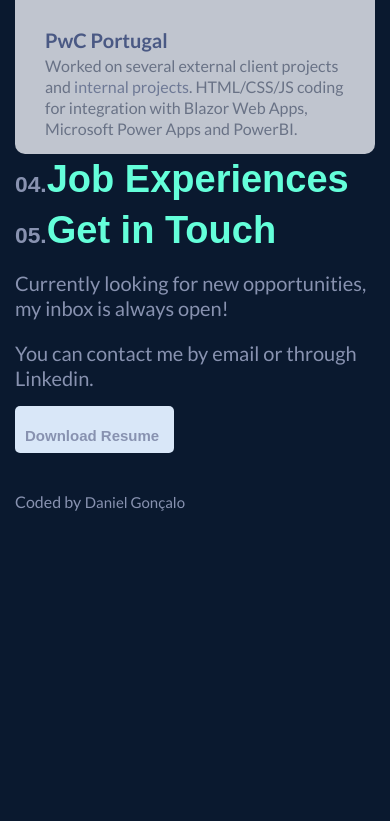
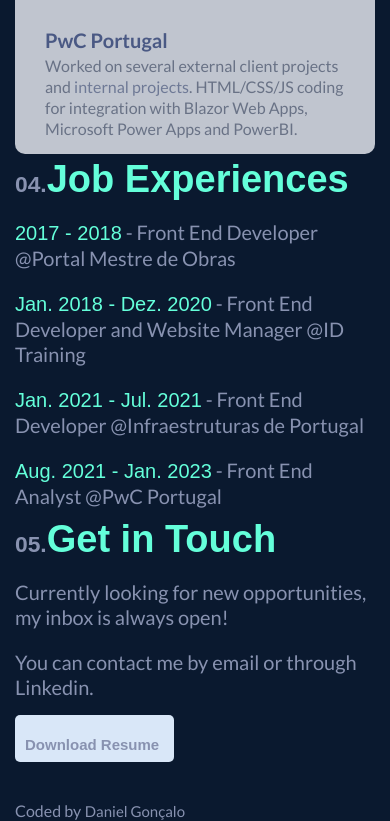
Before and after one commit to Dany4k/dany4k.github.io, a plain HTML site: page index.html in a window 390 px wide. Shown: the part 2091-2912 px from the top of the page. Before the commit the page ends 2603 px from the top, so only its background shows below. Drawn offline with Linux system fonts and the light colour scheme; a web font is replaced by a local one.

Commit message:
Mobile Optimizations

```diff
--- a/index.html
+++ b/index.html
@@ -117,7 +117,7 @@
 
 	<!-- Job Timeline -->
 
-	<div class="container" id="experiences">
+	<div class="container div-no-mobile" id="experiences">
 		<p class="section-title line"><span class="numbered">04.</span>Job Experiences</p>
 		<ol class="timeline">
 			<li>
@@ -151,11 +151,30 @@
 		</ol>
 	</div>
 
-	<div class="container  mt-10" id="contact">
+	<!-- Mobile Timeline -->
+	<div class="container-mobile" id="experiences">
+		<p class="section-title line"><span class="numbered">04.</span>Job Experiences</p>
+		<p class="description-mobile">
+			<span class="mobile-font">2017 - 2018</span> - Front End Developer @Portal Mestre de Obras
+		</p>
+		<p class="description-mobile">
+			<span class="mobile-font">Jan. 2018 - Dez. 2020</span> - Front End Developer and Website Manager @ID Training
+		</p>
+		<p class="description-mobile">
+			<span class="mobile-font">Jan. 2021 - Jul. 2021</span> - Front End Developer @Infraestruturas de Portugal
+		</p>
+		<p class="description-mobile">
+			<span class="mobile-font">Aug. 2021 - Jan. 2023</span> - Front End Analyst @PwC Portugal
+		</p>
+	</div>
+
+	<!-- Contact -->
+	<div class="container  mt-10 container-contact" id="contact">
 		<p class="section-title line"><span class="numbered">05.</span>Get in Touch</p>
 		<p class="resume2">Currently looking for new opportunities, my inbox is always open!</p>
 		<p class="resume2">You can contact me by email or through Linkedin.</p>
-		<span class="job-title"><a href="\attachments/Daniel Gonçalo CV 2022.pdf" download="Daniel Gonçalo CV 2022.pdf">Download Resume</a></span>
+		<span class="job-title"><a href="\attachments/Daniel Gonçalo CV 2022.pdf"
+				download="Daniel Gonçalo CV 2022.pdf">Download Resume</a></span>
 	</div>
 
 
@@ -163,7 +182,7 @@
 
 	<footer class="container">
 		<span style="font-size: 16px; color:#8892b0">Coded by</span> <a
-			href="https://www.linkedin.com/in/daniel-gonçalo/"> <span style="font-size: 15px;">Daniel
+			href="https://www.linkedin.com/in/daniel-gonçalo/"> <span style="font-size: 15px;" color: #64ffda;>Daniel
 				Gonçalo</span></a></span>
 	</footer>
 
```
